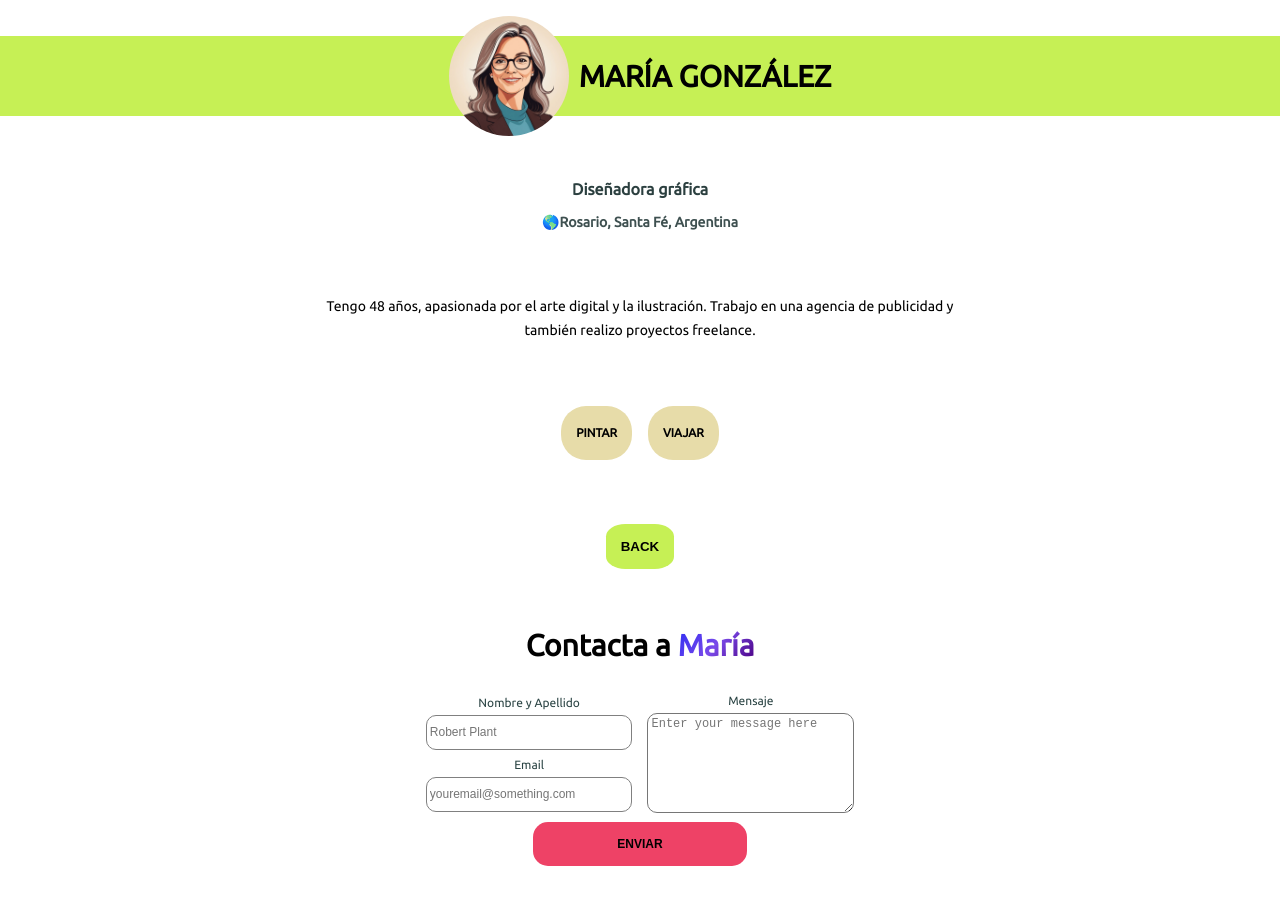
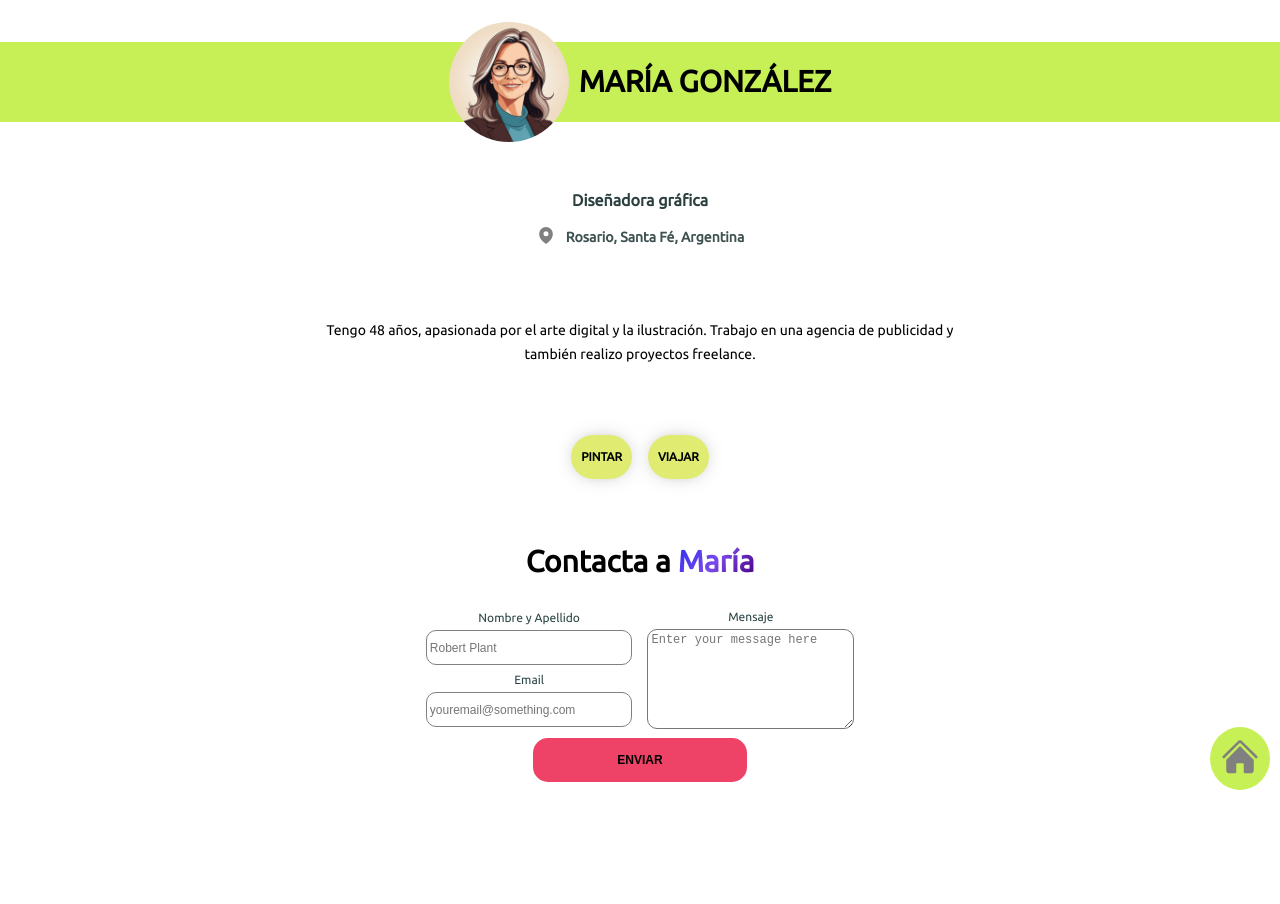
Before and after one commit to Lidbetan/prueba-t-cnica-s-s, a Next.js app: page /users/1 in a window 1280 px wide. Shown: the top 904 px of the page. After the commit the page ends 880 px from the top, so only its background shows below. Built offline with nearby package versions, Linux system fonts and the light colour scheme.

Commit message:
Feat: ADDED new animations to Loading, BackButton, and Home

```diff
--- /dev/null
+++ b/src/app/icons/homeIcon.tsx
@@ -0,0 +1,19 @@
+import { IIcon } from "@/interfaces/icon.interface";
+
+const HomeIcon: React.FC<IIcon> = ({
+    width,
+    height,
+    fillColor,
+}: {
+    width: number;
+    height: number;
+    fillColor: string;
+}) => {
+    return (
+        <svg viewBox="0 0 24 24" width={width} height={height} fill={fillColor}>
+            <path d="M11.47 3.841a.75.75 0 0 1 1.06 0l8.69 8.69a.75.75 0 1 0 1.06-1.061l-8.689-8.69a2.25 2.25 0 0 0-3.182 0l-8.69 8.69a.75.75 0 1 0 1.061 1.06l8.69-8.689Z" />
+            <path d="m12 5.432 8.159 8.159c.03.03.06.058.091.086v6.198c0 1.035-.84 1.875-1.875 1.875H15a.75.75 0 0 1-.75-.75v-4.5a.75.75 0 0 0-.75-.75h-3a.75.75 0 0 0-.75.75V21a.75.75 0 0 1-.75.75H5.625a1.875 1.875 0 0 1-1.875-1.875v-6.198a2.29 2.29 0 0 0 .091-.086L12 5.432Z" />
+        </svg>
+    );
+};
+export default HomeIcon;
--- /dev/null
+++ b/src/app/icons/locationIcon.tsx
@@ -0,0 +1,28 @@
+import { IIcon } from "@/interfaces/icon.interface";
+
+const LocationIcon: React.FC<IIcon> = ({
+    width,
+    height,
+    fillColor,
+}: {
+    width: number;
+    height: number;
+    fillColor: string;
+}) => {
+    return (
+        <svg
+            xmlns="http://www.w3.org/2000/svg"
+            viewBox="0 0 24 24"
+            width={width}
+            height={height}
+            fill={fillColor}
+        >
+            <path
+                fillRule="evenodd"
+                d="m11.54 22.351.07.04.028.016a.76.76 0 0 0 .723 0l.028-.015.071-.041a16.975 16.975 0 0 0 1.144-.742 19.58 19.58 0 0 0 2.683-2.282c1.944-1.99 3.963-4.98 3.963-8.827a8.25 8.25 0 0 0-16.5 0c0 3.846 2.02 6.837 3.963 8.827a19.58 19.58 0 0 0 2.682 2.282 16.975 16.975 0 0 0 1.145.742ZM12 13.5a3 3 0 1 0 0-6 3 3 0 0 0 0 6Z"
+                clipRule="evenodd"
+            />
+        </svg>
+    );
+};
+export default LocationIcon;
--- a/src/components/BackButton.tsx
+++ b/src/components/BackButton.tsx
@@ -1,11 +1,14 @@
 import Link from "next/link";
 import userStyles from "../styles/users.module.css";
+import HomeIcon from "@/app/icons/homeIcon";
 
 export default function BackButton() {
     return (
         <>
             <button className={userStyles.backBtn}>
-                <Link href="/">BACK</Link>
+                <Link href="/">
+                    <HomeIcon width={40} height={40} fillColor="gray" />
+                </Link>
             </button>
         </>
     );
--- a/src/components/ContactForm.tsx
+++ b/src/components/ContactForm.tsx
@@ -95,6 +95,11 @@ export function ContactForm({ userFirstName }: { userFirstName: string }) {
                             onChange={handleInputChange}
                         />
                     </div>
+                    {incomplete && (
+                        <span className={userStyles.incompleteSpan}>
+                            Por favor complete todos los campos
+                        </span>
+                    )}
                     <div className={userStyles.formDivs}>
                         {!isLoading && !isValid ? (
                             <button type="submit">Enviar</button>
@@ -105,11 +110,12 @@ export function ContactForm({ userFirstName }: { userFirstName: string }) {
                         ) : error ? (
                             <span id="succesBtn">Ocurrió un error</span>
                         ) : (
-                            <span id="succesBtn">Cargando...</span>
+                            <span className={userStyles.loadingSpan}>
+                                Cargando...
+                            </span>
                         )}
                     </div>
                 </form>
-                {incomplete && <span>Por favor complete todos los campos</span>}
             </section>
         </>
     );
--- a/src/components/Location.tsx
+++ b/src/components/Location.tsx
@@ -1,10 +1,13 @@
+import LocationIcon from "@/app/icons/locationIcon";
 import userStyles from "../styles/users.module.css";
 
 export function Location({ location }: { location: string }) {
     return (
         <>
             <section className={userStyles.location}>
-                <span>🌎</span>
+                <span>
+                    <LocationIcon width={20} height={20} fillColor="gray" />
+                </span>
                 <span>{location}</span>
             </section>
         </>
--- /dev/null
+++ b/src/interfaces/icon.interface.ts
@@ -0,0 +1,5 @@
+export interface IIcon {
+    width: number,
+    height: number,
+    fillColor: string,
+}
--- a/src/styles/users.module.css
+++ b/src/styles/users.module.css
@@ -1,9 +1,79 @@
+@-webkit-keyframes heartbeat {
+    from {
+        -webkit-transform: scale(1);
+        transform: scale(1);
+        -webkit-transform-origin: center center;
+        transform-origin: center center;
+        -webkit-animation-timing-function: ease-out;
+        animation-timing-function: ease-out;
+    }
+    10% {
+        -webkit-transform: scale(0.91);
+        transform: scale(0.91);
+        -webkit-animation-timing-function: ease-in;
+        animation-timing-function: ease-in;
+    }
+    17% {
+        -webkit-transform: scale(0.98);
+        transform: scale(0.98);
+        -webkit-animation-timing-function: ease-out;
+        animation-timing-function: ease-out;
+    }
+    33% {
+        -webkit-transform: scale(0.87);
+        transform: scale(0.87);
+        -webkit-animation-timing-function: ease-in;
+        animation-timing-function: ease-in;
+    }
+    45% {
+        -webkit-transform: scale(1);
+        transform: scale(1);
+        -webkit-animation-timing-function: ease-out;
+        animation-timing-function: ease-out;
+    }
+}
+@keyframes heartbeat {
+    from {
+        -webkit-transform: scale(1);
+        transform: scale(1);
+        -webkit-transform-origin: center center;
+        transform-origin: center center;
+        -webkit-animation-timing-function: ease-out;
+        animation-timing-function: ease-out;
+    }
+    10% {
+        -webkit-transform: scale(0.91);
+        transform: scale(0.91);
+        -webkit-animation-timing-function: ease-in;
+        animation-timing-function: ease-in;
+    }
+    17% {
+        -webkit-transform: scale(0.98);
+        transform: scale(0.98);
+        -webkit-animation-timing-function: ease-out;
+        animation-timing-function: ease-out;
+    }
+    33% {
+        -webkit-transform: scale(0.87);
+        transform: scale(0.87);
+        -webkit-animation-timing-function: ease-in;
+        animation-timing-function: ease-in;
+    }
+    45% {
+        -webkit-transform: scale(1);
+        transform: scale(1);
+        -webkit-animation-timing-function: ease-out;
+        animation-timing-function: ease-out;
+    }
+}
+
 .userMain {
     display: flex;
     flex-direction: column;
     justify-content: space-evenly;
     align-items: center;
-    margin: 1rem 0;
+    margin-top: 1rem;
+    margin-bottom: 4rem;
     gap: 4rem;
     min-height: 100dvh;
     padding: 20px 10px;
@@ -39,6 +109,11 @@
     font-weight: 600;
 }
 .location {
+    display: flex;
+    flex-direction: row;
+    justify-content: center;
+    align-items: center;
+    gap: 10px;
     color: #3e5050;
     font-weight: 600;
     font-size: 14px;
@@ -64,14 +139,17 @@
     gap: 1rem;
 }
 .hobbies span {
-    padding: 15px;
+    padding: 10px;
     border-radius: 25px;
-    background-color: #e7dca9;
+    background-color: #e0ec71;
     text-align: center;
     border: 0;
     font-weight: bold;
     font-size: 12px;
     text-transform: uppercase;
+    -webkit-box-shadow: 0px 0px 20px -8px rgba(0, 0, 0, 0.5);
+    -moz-box-shadow: 0px 0px 20px -8px rgba(0, 0, 0, 0.5);
+    box-shadow: 0px 0px 20px -8px rgba(0, 0, 0, 0.5);
 }
 .contact {
     gap: 2rem;
@@ -124,11 +202,16 @@
     width: 100%;
     padding: 15px;
     border-radius: 10px;
-    background-color: #5ef15e;
+    background-color: #82ee82;
     text-align: center;
     border: 0;
     font-weight: bold;
     text-transform: uppercase;
+}
+.loadingSpan {
+    background-color: #c9f354 !important;
+    -webkit-animation: heartbeat 4s ease-in-out infinite both;
+    animation: heartbeat 4s ease-in-out infinite both;
 }
 .userSpan {
     background: linear-gradient(
@@ -140,13 +223,30 @@
     background-clip: text;
     color: transparent;
 }
+.incompleteSpan {
+    background: linear-gradient(
+        130deg,
+        rgb(250, 2, 2),
+        rgb(210, 13, 228),
+        rgb(111, 2, 189)
+    );
+    background-clip: text;
+    color: transparent;
+}
 .backBtn {
-    border-radius: 28%;
+    position: fixed;
+    bottom: 10px;
+    right: 10px;
+    border-radius: 50%;
     background-color: #c6f055;
-    padding: 15px;
+    padding: 10px;
     border: 0;
     color: black;
     font-weight: bolder;
+}
+.backBtn:hover {
+    -webkit-animation: heartbeat 4s ease-in-out infinite both;
+    animation: heartbeat 4s ease-in-out infinite both;
 }
 /*& Media Queries */
 @media (min-width: 768px) {
```
Also changed, not shown: src/styles/home.module.css (+41 -12 lines).
